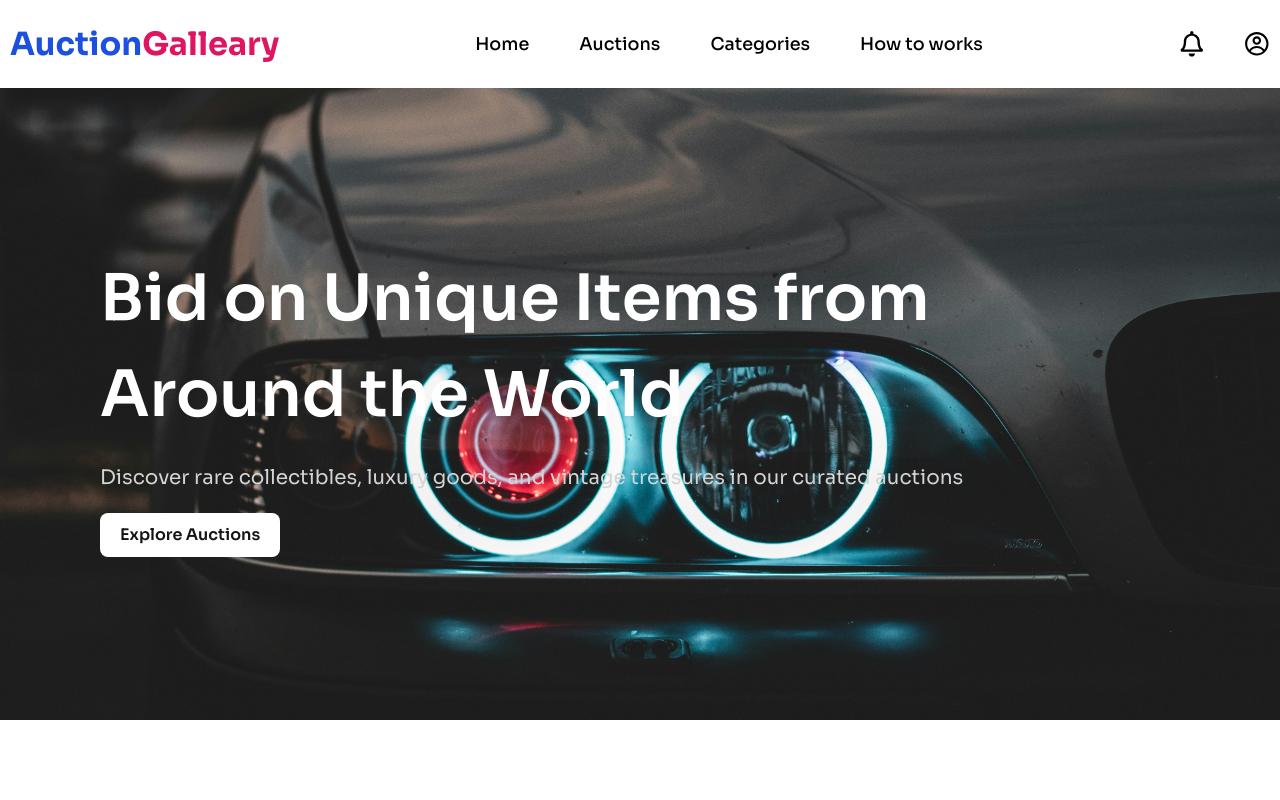
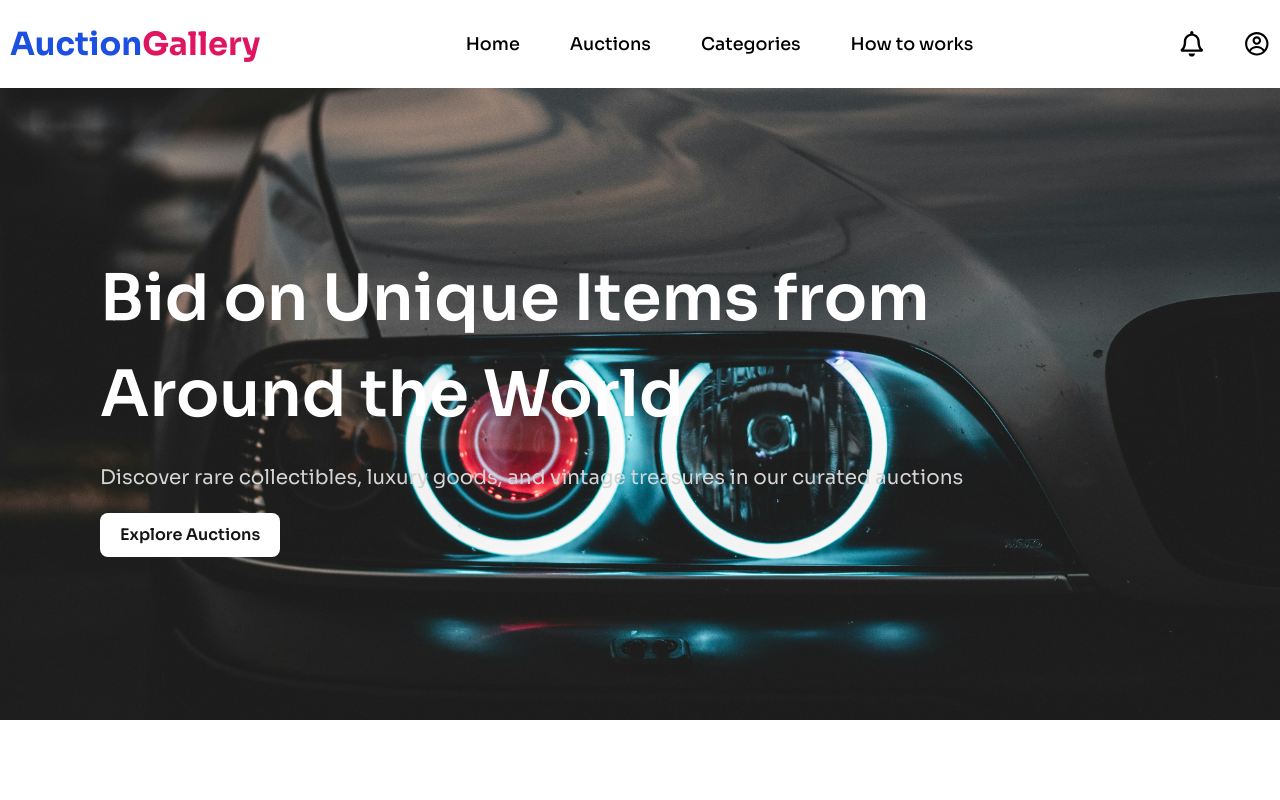
Before and after one commit to shsobur/Auction-Gallery, a React (Vite) app: page / in a window 1280 px wide. Shown: the top 800 px of the page. Built offline with nearby package versions, Linux system fonts and the light colour scheme.

Commit message:
Added readme file

```diff
--- a/src/Components/Navbar/Navbar.jsx
+++ b/src/Components/Navbar/Navbar.jsx
@@ -9,7 +9,7 @@ const Navbar = () => {
         <div className="main_navbar_top_container">
           <div className="navbar_logo_container">
             <h1>
-              Auction<span>Galleary</span>
+              Auction<span>Gallery</span>
             </h1>
           </div>
 
```
Also changed, not shown: 1 other file (tests, documents, lock files or other folders).
